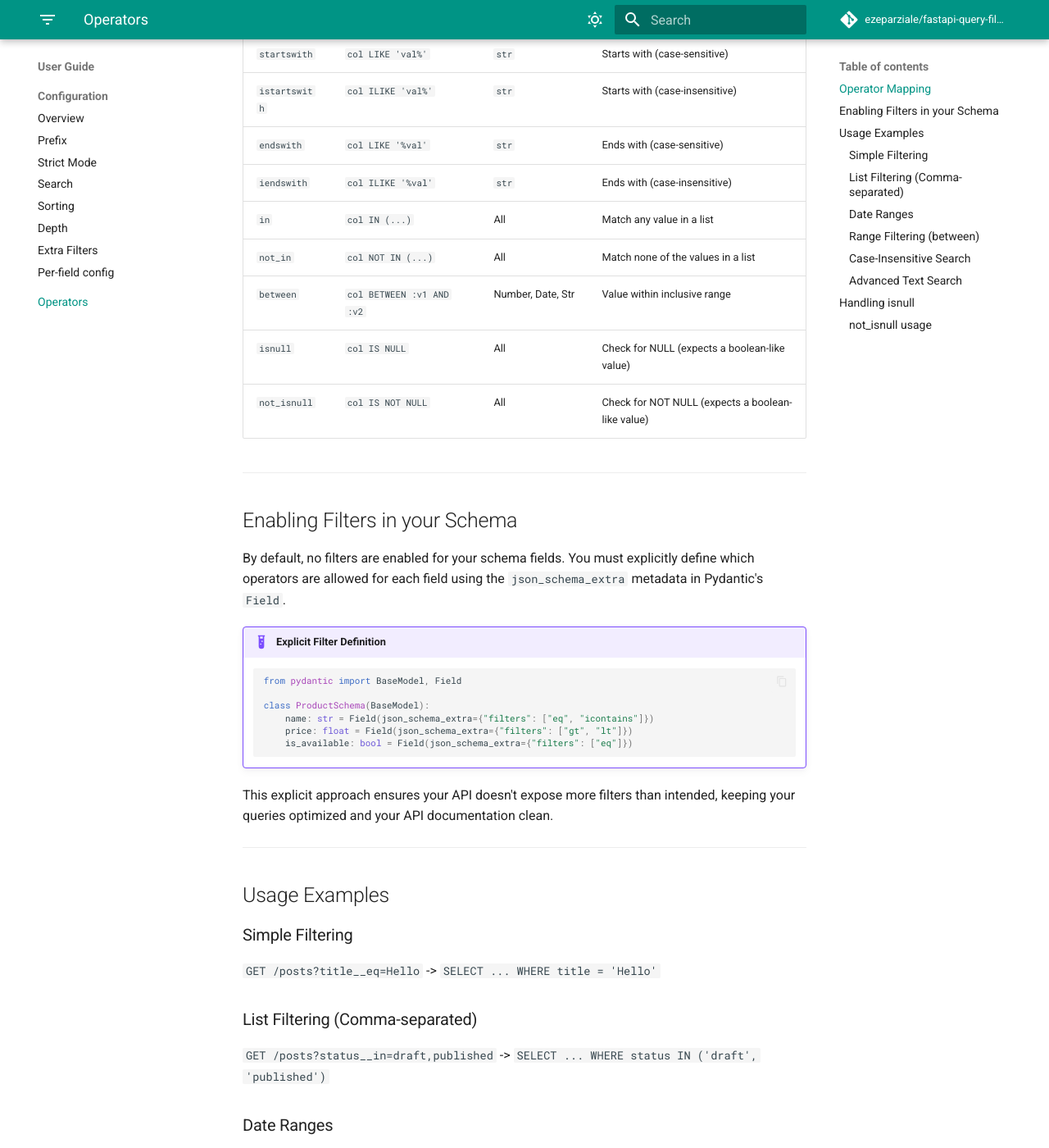
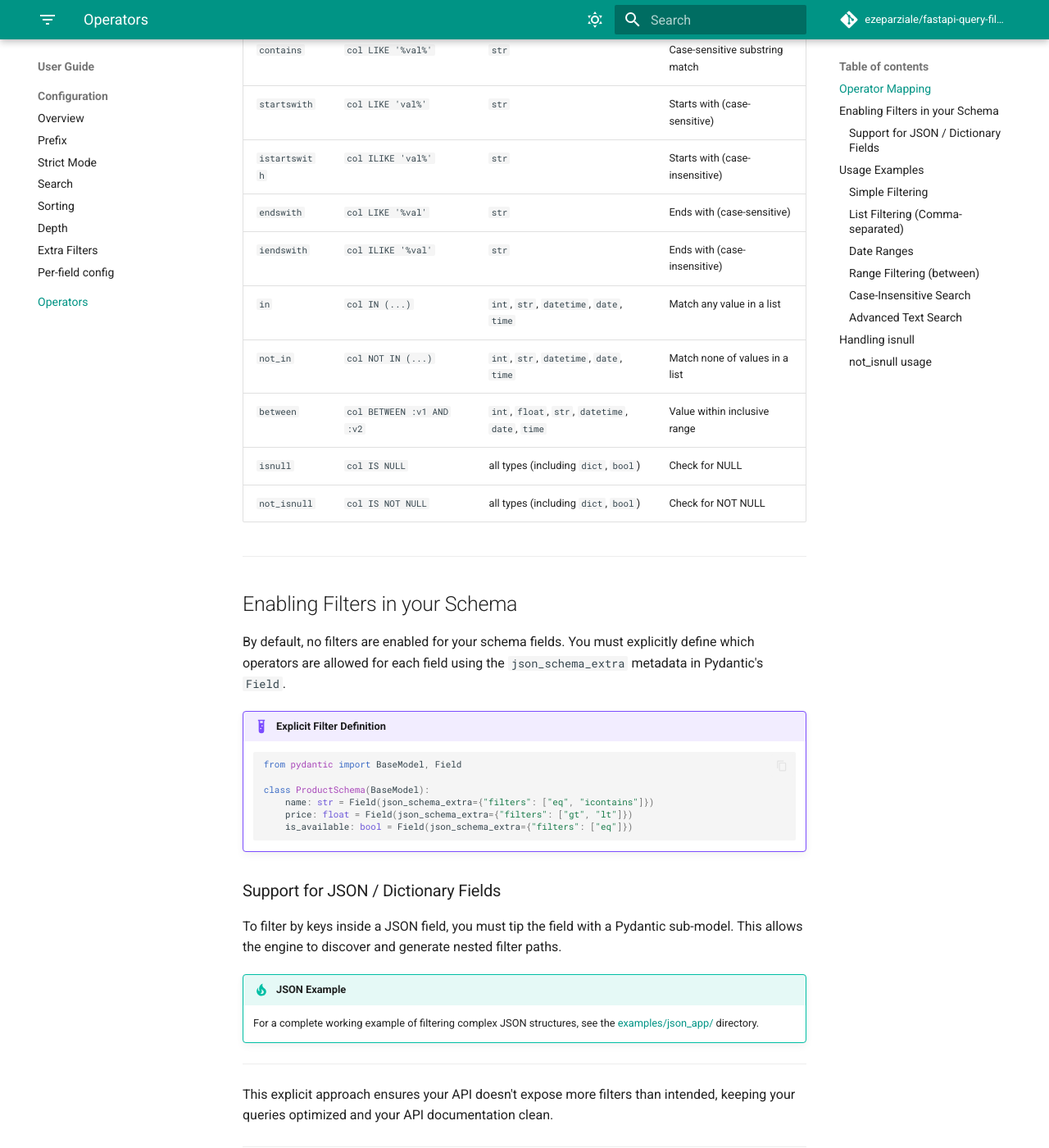
Before and after one commit to ezeparziale/fastapi-query-filters, an MkDocs documentation site: the page built from docs/user-guide/operators.md, in a window 1280 px wide and 1400 px high, scrolled down 997 px. Shown: the whole window at 82% size. Built offline with MkDocs 1.6.1 and Material for MkDocs 9.7.7, drawn with Linux system fonts in a browser that asks for light colours; comment, search, counter and statistics services are not loaded; some of the changed text lies outside the part shown.

Commit message:
:pencil: docs: upgrade docs with json support

````diff
--- a/docs/user-guide/operators.md
+++ b/docs/user-guide/operators.md
@@ -10,12 +10,12 @@ When you use a filter like `age__gt=18`, the library splits it into the field (`
 
 | Operator | SQL Equivalent (SQLAlchemy) | Supported Types | Description |
 | :--- | :--- | :--- | :--- |
-| `eq` | `col = :val` | All | Exact match |
-| `ne` | `col != :val` | All | Not equal |
-| `gt` | `col > :val` | Number, Date, Time | Greater than |
-| `lt` | `col < :val` | Number, Date, Time | Less than |
-| `gte` | `col >= :val` | Number, Date, Time | Greater than or equal |
-| `lte` | `col <= :val` | Number, Date, Time | Less than or equal |
+| `eq` | `col = :val` | all types (including `dict`, `bool`) | Exact match |
+| `ne` | `col != :val` | all types (including `dict`, `bool`) | Not equal |
+| `gt` | `col > :val` | `int`, `float`, `datetime`, `date`, `time` | Greater than |
+| `lt` | `col < :val` | `int`, `float`, `datetime`, `date`, `time` | Less than |
+| `gte` | `col >= :val` | `int`, `float`, `datetime`, `date`, `time` | Greater than or equal |
+| `lte` | `col <= :val` | `int`, `float`, `datetime`, `date`, `time` | Less than or equal |
 | `like` | `col LIKE :val` | `str` | SQL LIKE (case-sensitive) |
 | `ilike` | `col ILIKE :val` | `str` | SQL ILIKE (case-insensitive) |
 | `icontains` | `col ILIKE '%val%'` | `str` | Case-insensitive substring match |
@@ -24,11 +24,11 @@ When you use a filter like `age__gt=18`, the library splits it into the field (`
 | `istartswith` | `col ILIKE 'val%'` | `str` | Starts with (case-insensitive) |
 | `endswith` | `col LIKE '%val'` | `str` | Ends with (case-sensitive) |
 | `iendswith` | `col ILIKE '%val'` | `str` | Ends with (case-insensitive) |
-| `in` | `col IN (...)` | All | Match any value in a list |
-| `not_in` | `col NOT IN (...)` | All | Match none of the values in a list |
-| `between` | `col BETWEEN :v1 AND :v2` | Number, Date, Str | Value within inclusive range |
-| `isnull` | `col IS NULL` | All | Check for NULL (expects a boolean-like value) |
-| `not_isnull` | `col IS NOT NULL` | All | Check for NOT NULL (expects a boolean-like value) |
+| `in` | `col IN (...)` | `int`, `str`, `datetime`, `date`, `time` | Match any value in a list |
+| `not_in` | `col NOT IN (...)` | `int`, `str`, `datetime`, `date`, `time` | Match none of values in a list |
+| `between` | `col BETWEEN :v1 AND :v2` | `int`, `float`, `str`, `datetime`, `date`, `time` | Value within inclusive range |
+| `isnull` | `col IS NULL` | all types (including `dict`, `bool`) | Check for NULL |
+| `not_isnull` | `col IS NOT NULL` | all types (including `dict`, `bool`) | Check for NOT NULL |
 
 ---
 
@@ -45,6 +45,15 @@ By default, no filters are enabled for your schema fields. You must explicitly d
         price: float = Field(json_schema_extra={"filters": ["gt", "lt"]})
         is_available: bool = Field(json_schema_extra={"filters": ["eq"]})
     ```
+
+### Support for JSON / Dictionary Fields
+
+To filter by keys inside a JSON field, you must tip the field with a Pydantic sub-model. This allows the engine to discover and generate nested filter paths.
+
+!!! tip "JSON Example"
+    For a complete working example of filtering complex JSON structures, see the [examples/json_app/](https://github.com/ezeparziale/fastapi-query-filters/tree/main/examples/json_app) directory.
+
+---
 
 This explicit approach ensures your API doesn't expose more filters than intended, keeping your queries optimized and your API documentation clean.
 
````
Also changed, not shown: docs/orm-adapters/sqlalchemy.md (+14 -0 lines).
